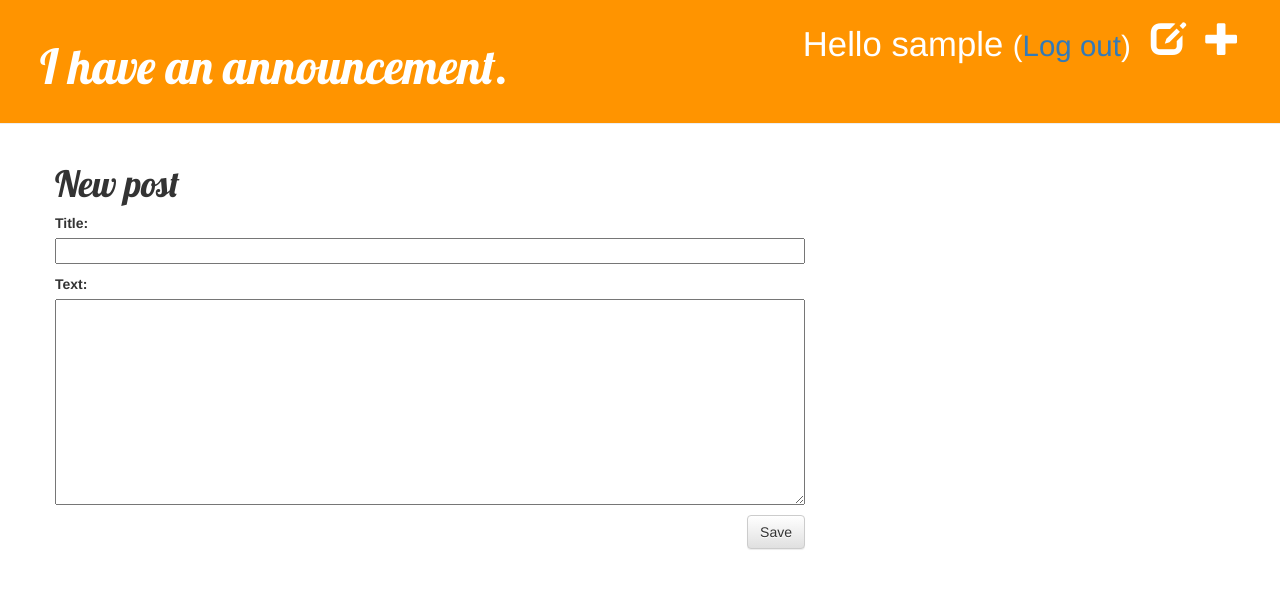
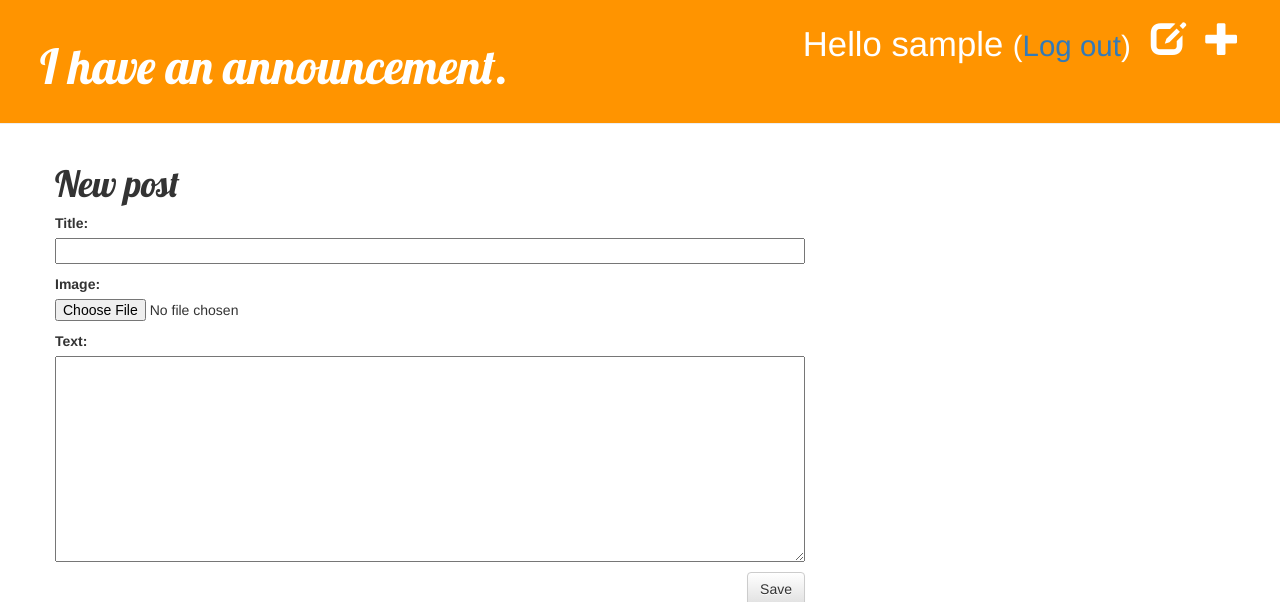
Before and after one commit to wl2522/django_blog, a Django app: page /post/new/ in a window 1280 px wide. Shown: the top 602 px of the page. Run offline with Django 3.2, Linux system fonts and the light colour scheme; the visitor is signed in with stand-in values (Sample User, id 1); some libraries are stand-ins or nearby versions.

Commit message:
image upload working now

```diff
--- a/blog/forms.py
+++ b/blog/forms.py
@@ -5,7 +5,8 @@ class PostForm(forms.ModelForm):
 
     class Meta:
         model = Post
-        fields = ('title', 'text',)
+        fields = ('title', 'image', 'text',)
+        image = forms.ImageField()
 
 class CommentForm(forms.ModelForm):
 
--- a/blog/models.py
+++ b/blog/models.py
@@ -9,6 +9,7 @@ class Post(models.Model):
         default = timezone.now)
     published_date = models.DateTimeField(
         blank=True, null=True)
+    image = models.ImageField(upload_to='blog/media', default = "")
 
     def publish(self):
         self.published_date = timezone.now()
--- a/blog/templates/blog/post_edit.html
+++ b/blog/templates/blog/post_edit.html
@@ -2,7 +2,7 @@
 
 {% block content %}
     <h1>New post</h1>
-    <form method="POST" class="post-form">{% csrf_token %}
+    <form method="POST" enctype="multipart/form-data" class="post-form">{% csrf_token %}
         {{ form.as_p }}
         <button type="submit" class="save btn btn-default">Save</button>
     </form>
--- a/blog/views.py
+++ b/blog/views.py
@@ -15,11 +15,13 @@ def post_detail(request, pk):
 @login_required
 def post_new(request):
     if request.method == "POST":
-        form = PostForm(request.POST)
+        form = PostForm(request.POST, request.FILES)
 
         if form.is_valid():
+            post = Post(image=request.FILES['image'])
             post = form.save(commit=False)
             post.author = request.user
+
             post.save()
 
             return redirect('post_detail', pk=post.pk)
@@ -95,3 +97,9 @@ def comment_remove(request, pk):
     comment.delete()
 
     return redirect('post_detail', pk=comment.post.pk)
+
+@login_required
+def upload_file(image):
+    with open('blog/media', 'wb+') as destination:
+        for chunk in image.chunks():
+            destination.write(chunk)
```
Also changed, not shown: blog/migrations/0003_post_image.py (added).
